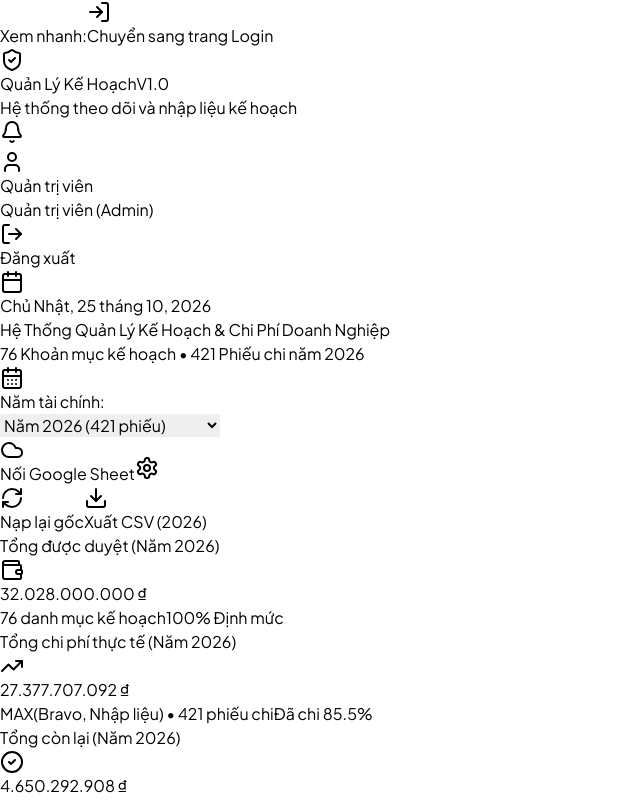
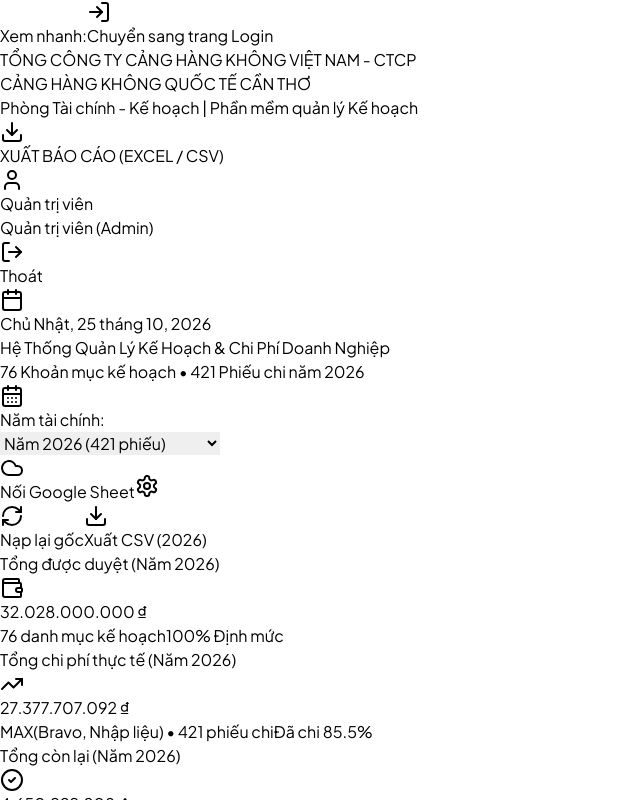
Before and after one commit to hhminh71/quan-ly-ke-hoach, a React (Vite) app: page / in a window 1280 px wide. Both pictures are taken after a click on the button "Đăng nhập". Shown: the top 800 px of the page, without its empty margins (0-640 px from the left). Built offline with nearby package versions, Linux system fonts and the light colour scheme; the HTML template or start-up script is replaced by a standard one.

Commit message:
feat: Trang tri header chuan ACV - Cang Hang Khong Quoc Te Can Tho va Phong Tai chinh - Ke hoach | Phan mem quan ly Ke hoach

```diff
--- a/src/components/Navbar.jsx
+++ b/src/components/Navbar.jsx
@@ -1,61 +1,83 @@
 import React from 'react';
-import { ShieldCheck, LogOut, User, Bell } from 'lucide-react';
+import { Download, LogOut, User, Bell, Plane, ShieldCheck, FileSpreadsheet } from 'lucide-react';
 
-export default function Navbar({ user, onLogout }) {
+export default function Navbar({ user, onLogout, onExportReport }) {
+  const handleExportQuick = () => {
+    if (onExportReport) {
+      onExportReport();
+      return;
+    }
+    // Default export trigger
+    window.dispatchEvent(new CustomEvent('app_export_csv'));
+  };
+
   return (
-    <header className="sticky top-0 z-30 bg-white/80 backdrop-blur-md border-b border-slate-200 shadow-xs">
-      <div className="max-w-7xl mx-auto px-4 sm:px-6 lg:px-8">
-        <div className="flex items-center justify-between h-16">
-          {/* Brand */}
-          <div className="flex items-center gap-3">
-            <div className="w-10 h-10 rounded-xl bg-gradient-to-tr from-blue-600 to-indigo-600 flex items-center justify-center text-white shadow-md shadow-blue-500/20">
-              <ShieldCheck className="w-6 h-6" />
+    <header className="w-full bg-gradient-to-r from-[#074780] via-[#09579d] to-[#063c6d] text-white shadow-md border-b border-blue-900/40 sticky top-0 z-40">
+      <div className="w-full px-4 sm:px-6 lg:px-8 py-3.5 sm:py-4">
+        <div className="flex flex-col md:flex-row md:items-center justify-between gap-4">
+
+          {/* LEFT: Official Corporate Brand Header */}
+          <div className="space-y-1">
+            {/* Line 1: Parent Corporation */}
+            <div className="flex items-center gap-2">
+              <span className="text-[11px] sm:text-xs font-semibold text-blue-200/90 tracking-wider uppercase">
+                TỔNG CÔNG TY CẢNG HÀNG KHÔNG VIỆT NAM - CTCP
+              </span>
             </div>
-            <div>
-              <div className="flex items-center gap-2">
-                <span className="font-bold text-slate-800 text-lg tracking-tight">Quản Lý Kế Hoạch</span>
-                <span className="text-[11px] font-semibold uppercase tracking-wider px-2 py-0.5 rounded-full bg-blue-50 text-blue-700 border border-blue-200">
-                  V1.0
-                </span>
-              </div>
-              <p className="text-xs text-slate-500 hidden sm:block">Hệ thống theo dõi và nhập liệu kế hoạch</p>
+
+            {/* Line 2: Member Airport */}
+            <h1 className="text-lg sm:text-2xl font-black text-white tracking-wide uppercase drop-shadow-xs">
+              CẢNG HÀNG KHÔNG QUỐC TẾ CẦN THƠ
+            </h1>
+
+            {/* Line 3: Department & Software Name Pill */}
+            <div className="pt-0.5">
+              <span className="inline-flex items-center px-3 py-1 rounded-full text-xs font-medium bg-black/25 text-blue-100 border border-white/20 backdrop-blur-xs shadow-2xs">
+                Phòng Tài chính - Kế hoạch | Phần mềm quản lý Kế hoạch
+              </span>
             </div>
           </div>
 
-          {/* User profile & actions */}
-          <div className="flex items-center gap-3 sm:gap-4">
+          {/* RIGHT: Action Controls & User Account */}
+          <div className="flex flex-wrap items-center gap-2.5 sm:gap-3.5 self-start md:self-center">
+            {/* Prominent Yellow/Gold Action Button (Identical to screenshot style) */}
             <button
               type="button"
-              className="p-2 rounded-lg text-slate-500 hover:text-slate-700 hover:bg-slate-100 transition-colors relative"
-              title="Thông báo"
+              onClick={handleExportQuick}
+              className="inline-flex items-center gap-2 px-4 py-2.5 rounded-lg bg-amber-400 hover:bg-amber-300 text-slate-950 font-black text-xs uppercase tracking-wider shadow-md hover:shadow-lg transition-all active:scale-98 cursor-pointer border border-amber-300"
+              title="Xuất bảng báo cáo kế hoạch và chi phí ra file Excel / CSV"
             >
-              <Bell className="w-5 h-5" />
-              <span className="absolute top-1.5 right-1.5 w-2 h-2 rounded-full bg-rose-500 ring-2 ring-white"></span>
+              <Download className="w-4 h-4 stroke-[2.5]" />
+              <span>XUẤT BÁO CÁO (EXCEL / CSV)</span>
             </button>
 
-            <div className="h-6 w-px bg-slate-200 hidden sm:block"></div>
-
-            <div className="flex items-center gap-3">
-              <div className="w-9 h-9 rounded-full bg-slate-100 border border-slate-200 flex items-center justify-center text-slate-700 font-semibold text-sm">
-                <User className="w-4 h-4 text-slate-600" />
+            {/* User Profile Glass Pill */}
+            <div className="flex items-center gap-2.5 px-3 py-1.5 rounded-xl bg-white/10 hover:bg-white/15 border border-white/20 backdrop-blur-xs transition-colors">
+              <div className="w-7 h-7 rounded-lg bg-white/20 flex items-center justify-center text-white">
+                <User className="w-4 h-4" />
               </div>
-              <div className="hidden md:block text-left">
-                <p className="text-xs font-semibold text-slate-800 leading-tight">
+              <div className="text-left hidden sm:block">
+                <p className="text-xs font-bold text-white leading-tight">
                   {user?.name || 'Nguyễn Quản Trị'}
                 </p>
-                <p className="text-[11px] text-slate-500">{user?.role || 'Admin'}</p>
+                <p className="text-[10px] text-blue-200 leading-tight">
+                  {user?.role || 'Phòng TC-KH'}
+                </p>
               </div>
             </div>
 
+            {/* Logout Button */}
             <button
+              type="button"
               onClick={onLogout}
-              className="inline-flex items-center gap-1.5 px-3 py-1.5 rounded-lg text-xs font-medium text-rose-600 hover:bg-rose-50 hover:text-rose-700 border border-rose-200 transition-all ml-1"
+              className="inline-flex items-center gap-1.5 px-3 py-2 rounded-xl text-xs font-semibold bg-rose-600/80 hover:bg-rose-600 text-white border border-rose-500/50 shadow-2xs transition-all cursor-pointer"
               title="Đăng xuất khỏi tài khoản"
             >
               <LogOut className="w-3.5 h-3.5" />
-              <span className="hidden sm:inline">Đăng xuất</span>
+              <span className="hidden sm:inline">Thoát</span>
             </button>
           </div>
+
         </div>
       </div>
     </header>
--- a/src/pages/DashboardPage.jsx
+++ b/src/pages/DashboardPage.jsx
@@ -225,6 +225,15 @@ export default function DashboardPage({ user }) {
     link.click();
     document.body.removeChild(link);
   };
+
+  // Event listener for Header Export Button
+  useEffect(() => {
+    const handleCustomExport = () => {
+      handleExportCSV();
+    };
+    window.addEventListener('app_export_csv', handleCustomExport);
+    return () => window.removeEventListener('app_export_csv', handleCustomExport);
+  }, [yearTransactions, selectedYear]);
 
   // Format today in Vietnamese format
   const todayFormatted = new Intl.DateTimeFormat('vi-VN', {
--- a/src/pages/LoginPage.jsx
+++ b/src/pages/LoginPage.jsx
@@ -39,16 +39,18 @@ export default function LoginPage({ onLogin }) {
     <div className="min-h-screen w-full flex items-center justify-center bg-slate-900 bg-[radial-gradient(ellipse_80%_80%_at_50%_-20%,rgba(120,119,198,0.25),rgba(255,255,255,0))] p-4 sm:p-6">
       <div className="w-full max-w-md">
         {/* Logo and Brand */}
-        <div className="text-center mb-8">
-          <div className="inline-flex items-center justify-center w-14 h-14 rounded-2xl bg-gradient-to-tr from-blue-600 to-indigo-500 text-white shadow-xl shadow-blue-500/25 mb-4 ring-8 ring-blue-500/10">
-            <ShieldCheck className="w-8 h-8" />
+        <div className="text-center mb-6">
+          <p className="text-2xs sm:text-xs font-semibold text-blue-300 uppercase tracking-widest mb-1">
+            TỔNG CÔNG TY CẢNG HÀNG KHÔNG VIỆT NAM - CTCP
+          </p>
+          <h1 className="text-xl sm:text-2xl font-black tracking-wide text-white uppercase drop-shadow-sm">
+            CẢNG HÀNG KHÔNG QUỐC TẾ CẦN THƠ
+          </h1>
+          <div className="mt-2.5 inline-block">
+            <span className="inline-flex items-center px-3 py-1 rounded-full text-xs font-medium bg-blue-900/60 text-blue-200 border border-blue-400/30">
+              Phòng Tài chính - Kế hoạch | Phần mềm quản lý Kế hoạch
+            </span>
           </div>
-          <h1 className="text-2xl sm:text-3xl font-bold tracking-tight text-white">
-            Quản Lý Kế Hoạch
-          </h1>
-          <p className="mt-2 text-sm text-slate-400">
-            Hệ thống quản lý kế hoạch và hoạt động doanh nghiệp
-          </p>
         </div>
 
         {/* Login Card */}
```
